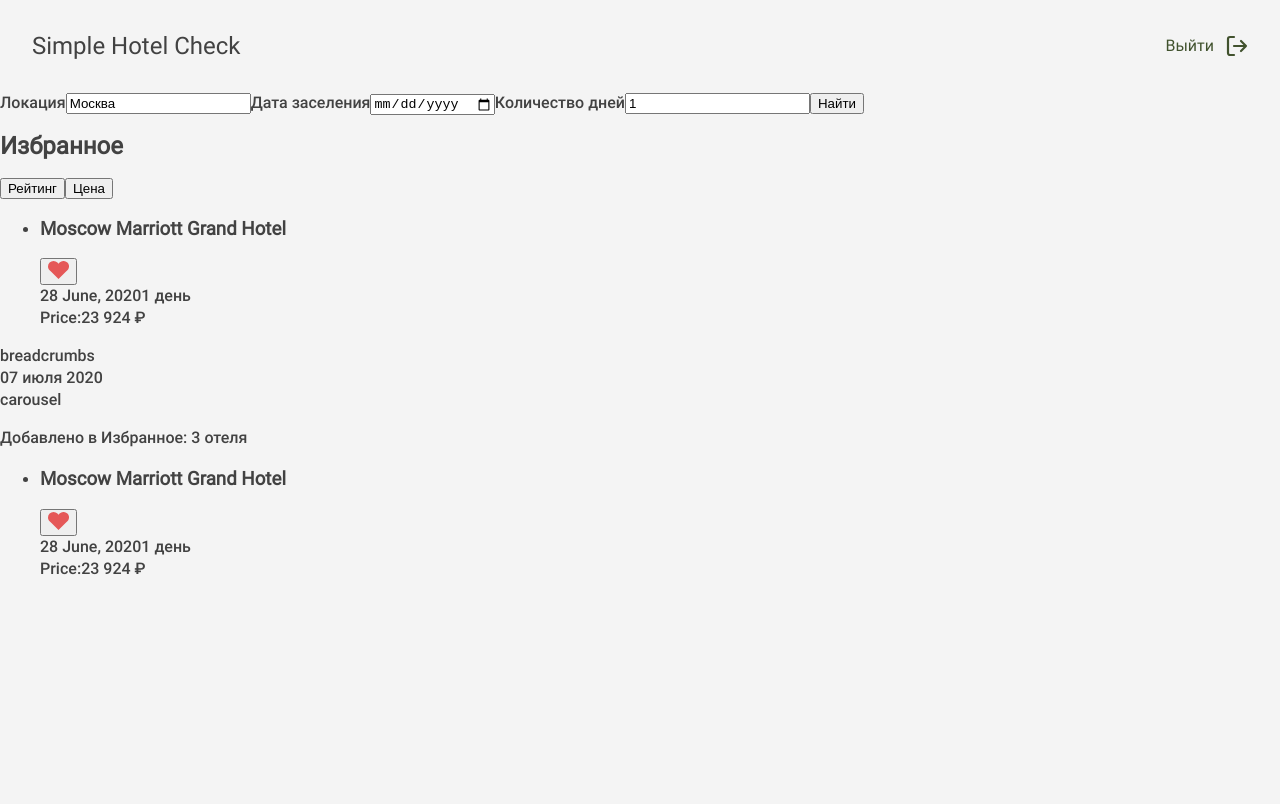
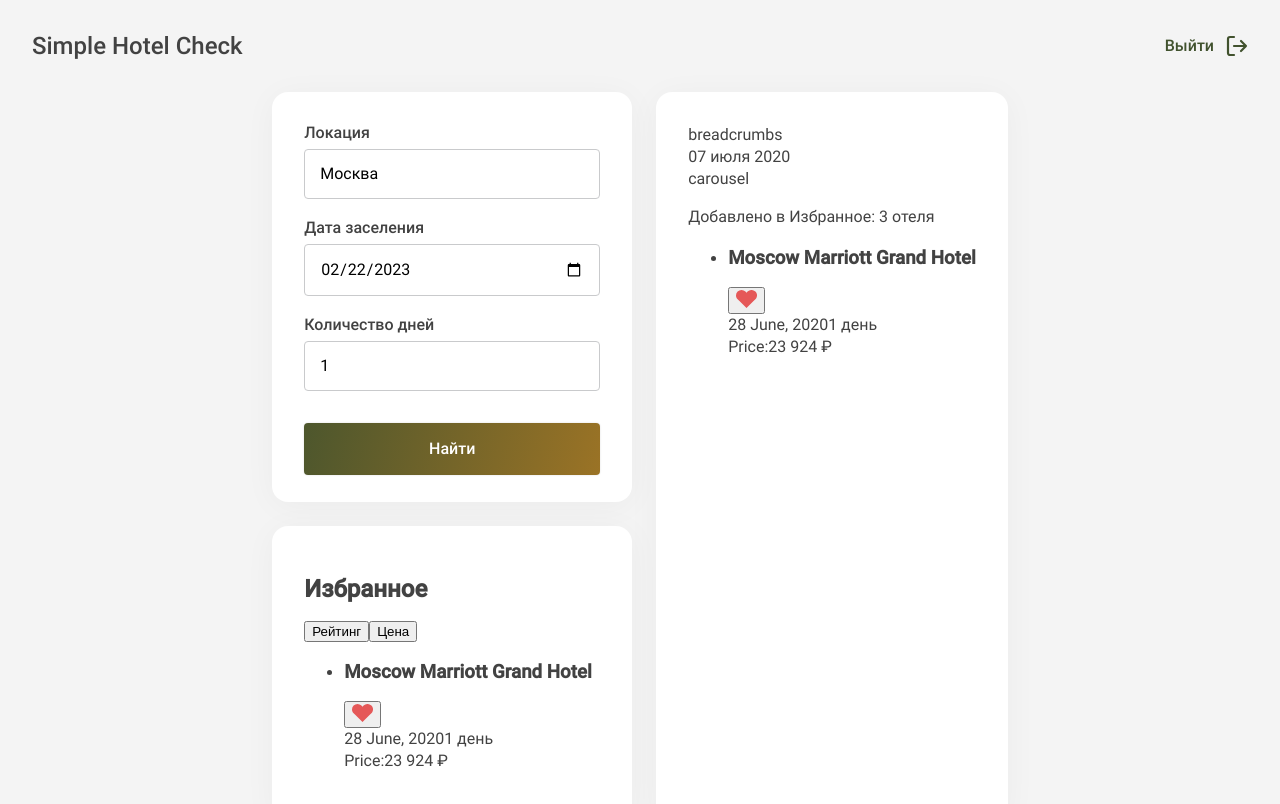
Before and after one commit to demetr1ss/simple-hotels-check, a React (Create React App) app: page /login in a window 1280 px wide. Both pictures are taken after typing "name@example.com", "Sample123" into the empty fields and a click on the button "Войти". Shown: the top 804 px of the page. Built offline with nearby package versions, Linux system fonts and the light colour scheme.

Commit message:
feat: начнет стилизацию главной страницы

```diff
--- a/src/components/favorites/favorites.module.css
+++ b/src/components/favorites/favorites.module.css
@@ -0,0 +1,7 @@
+.container {
+  grid-area: favorites;
+  background: #ffffff;
+  box-shadow: 0px 4px 33px rgba(0, 0, 0, 0.04);
+  border-radius: 16px;
+  padding: 32px;
+}
--- a/src/components/hotels/hotels.module.css
+++ b/src/components/hotels/hotels.module.css
@@ -0,0 +1,7 @@
+.container {
+  grid-area: hotels;
+  background: #ffffff;
+  box-shadow: 0px 4px 33px rgba(0, 0, 0, 0.04);
+  border-radius: 16px;
+  padding: 32px;
+}
--- a/src/components/locations/locations.module.css
+++ b/src/components/locations/locations.module.css
@@ -0,0 +1,41 @@
+.container {
+  grid-area: locations;
+  background: #ffffff;
+  box-shadow: 0px 4px 33px rgba(0, 0, 0, 0.04);
+  border-radius: 16px;
+  padding: 32px;
+}
+
+.form {
+  display: flex;
+  flex-direction: column;
+  justify-content: center;
+}
+
+.form label {
+  margin-bottom: 20px;
+}
+
+.form label:last-of-type {
+  margin-bottom: 32px;
+}
+
+.inputlabel {
+  display: block;
+  margin-bottom: 7px;
+  font-weight: 500;
+  line-height: 18px;
+}
+
+.input {
+  composes: input from '../login-form/login-form.module.css';
+  font-family: inherit;
+  font-weight: 300;
+  font-size: 16px;
+  line-height: 18px;
+}
+
+.button {
+  composes: button from '../login-form/login-form.module.css';
+  margin-top: 0;
+}
--- a/src/components/locations/locations.tsx
+++ b/src/components/locations/locations.tsx
@@ -1,6 +1,8 @@
 import styles from './locations.module.css';
 
 export default function Locations() {
+  const today = new Date().toLocaleDateString('en-CA');
+
   return (
     <section className={styles.container}>
       <form className={styles.form}>
@@ -10,7 +12,7 @@
         </label>
         <label>
           <span className={styles.inputlabel}>Дата заселения</span>
-          <input className={styles.input} type='date' />
+          <input className={styles.input} type='date' defaultValue={today} />
         </label>
         <label>
           <span className={styles.inputlabel}>Количество дней</span>
--- a/src/index.css
+++ b/src/index.css
@@ -1,7 +1,7 @@
 @font-face {
   font-family: 'Roboto';
   font-style: normal;
-  font-weight: 300;
+  font-weight: 500;
   src: url('/public/fonts/Roboto-Medium.woff') format('woff');
   font-display: swap;
 }
@@ -9,7 +9,7 @@
 @font-face {
   font-family: 'Roboto';
   font-style: normal;
-  font-weight: 300;
+  font-weight: 500;
   src: url('/public/fonts/Roboto-Medium.woff2') format('woff2');
   font-display: swap;
 }
@@ -17,7 +17,7 @@
 @font-face {
   font-family: 'Roboto';
   font-style: normal;
-  font-weight: 500;
+  font-weight: 300;
   src: url('/public/fonts/Roboto-Regular.woff') format('woff');
   font-display: swap;
 }
@@ -25,7 +25,7 @@
 @font-face {
   font-family: 'Roboto';
   font-style: normal;
-  font-weight: 500;
+  font-weight: 300;
   src: url('/public/fonts/Roboto-Regular.woff2') format('woff2');
   font-display: swap;
 }
--- a/src/pages/main-screen/main-screen.module.css
+++ b/src/pages/main-screen/main-screen.module.css
@@ -0,0 +1,15 @@
+.main {
+  display: flex;
+  justify-content: center;
+  height: 80vh;
+}
+
+.wrapper {
+  display: grid;
+  grid-template-columns: 360px 1fr;
+  grid-template-rows: 410px 1fr;
+  grid-template-areas:
+    'locations hotels'
+    'favorites hotels';
+  gap: 24px;
+}
--- a/src/pages/main-screen/main-screen.tsx
+++ b/src/pages/main-screen/main-screen.tsx
@@ -20,13 +20,15 @@
   }, [authStatus, navigate]);
 
   return (
-    <main className={styles.main}>
+    <>
       <Header />
-      <section className={styles.wrapper}>
-        <Locations />
-        <Favorites />
-        <Hotels />
-      </section>
-    </main>
+      <main className={styles.main}>
+        <div className={styles.wrapper}>
+          <Locations />
+          <Favorites />
+          <Hotels />
+        </div>
+      </main>
+    </>
   );
 }
```
